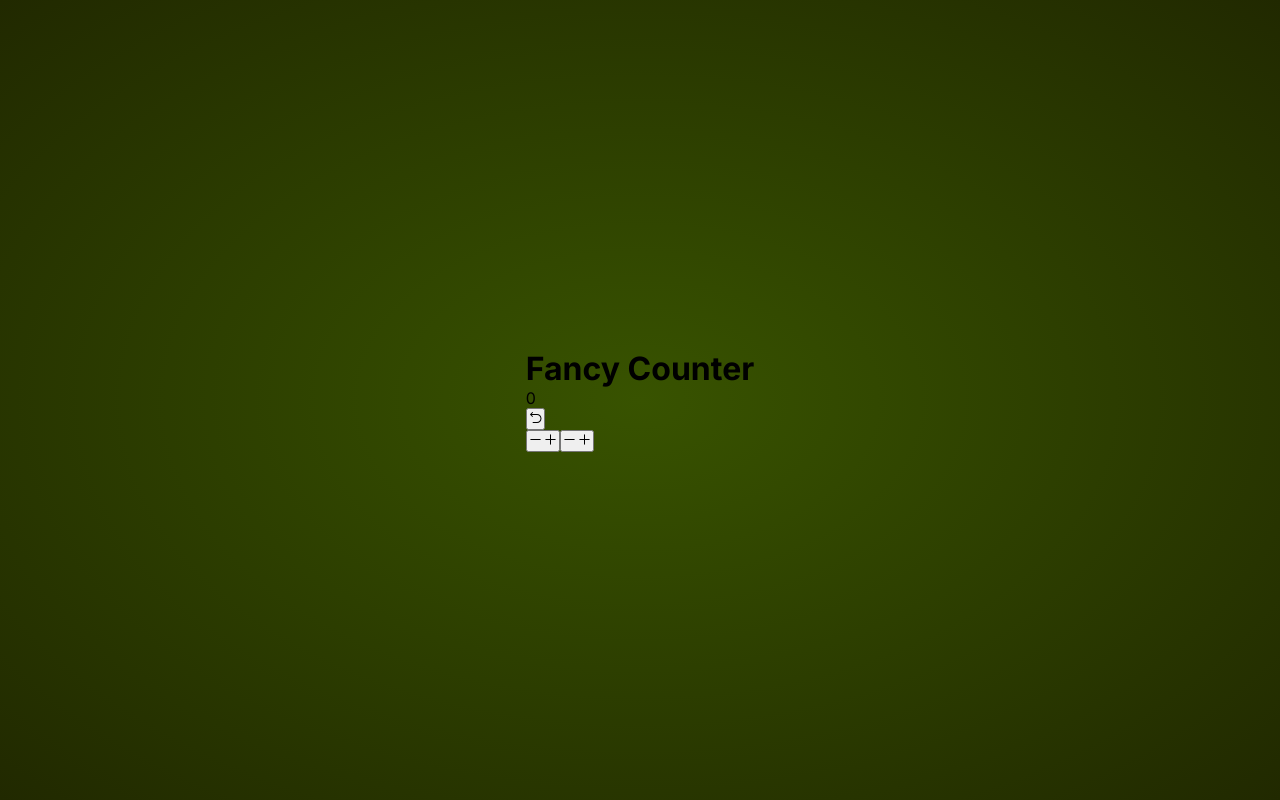
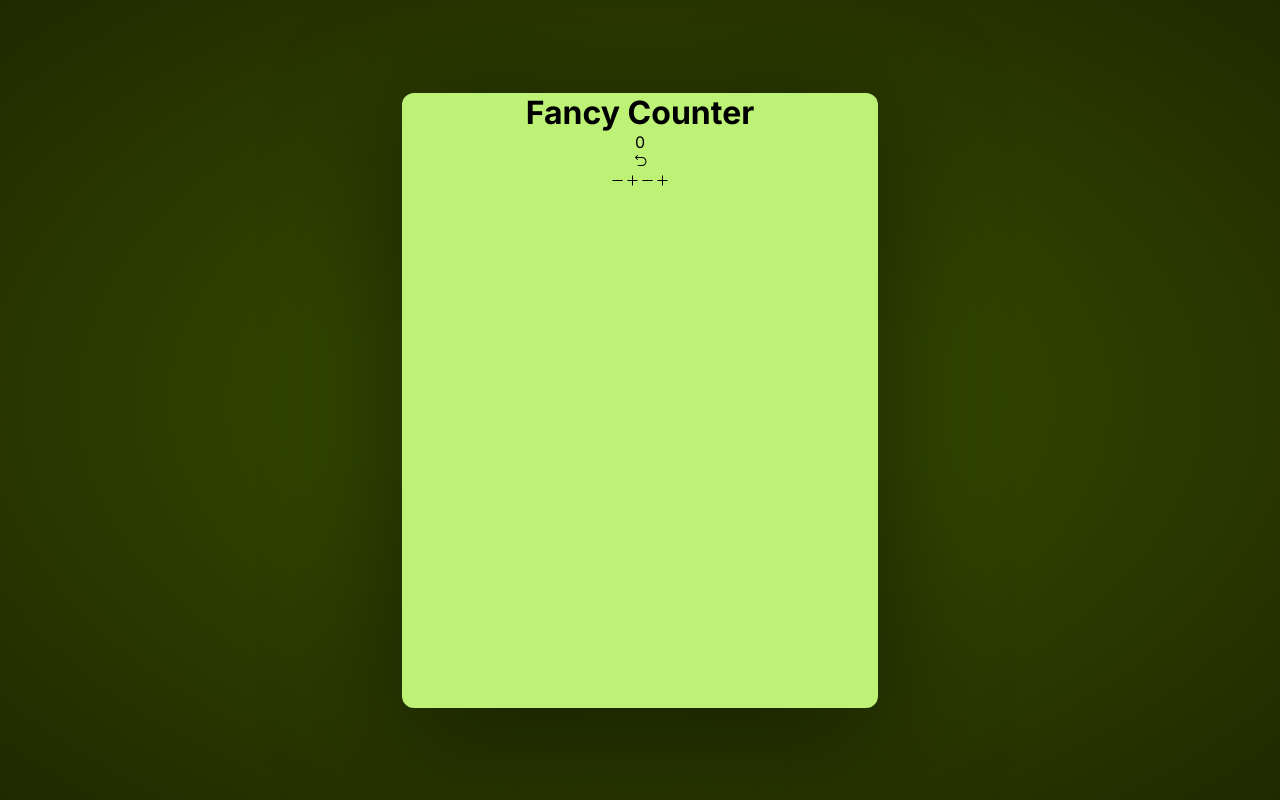
Before and after one commit to aminetiouk/fancy-counter, a React (Vite) app: page / in a window 1280 px wide. Built offline with nearby package versions, Linux system fonts and the light colour scheme.

Commit message:
feat: style card

```diff
--- a/src/styles.css
+++ b/src/styles.css
@@ -27,3 +27,19 @@ main {
   justify-content: center;
   align-items: center;
 }
+
+button {
+  all: unset;
+}
+
+.card {
+  background-color: #bef277;
+  width: 476px;
+  height: 615px;
+  border-radius: 12px;
+  box-shadow: 0 25px 121px rgba(0, 0, 0, 0.5);
+  display: flex;
+  flex-direction: column;
+  align-items: center;
+  transition: all .4s;
+}
```
